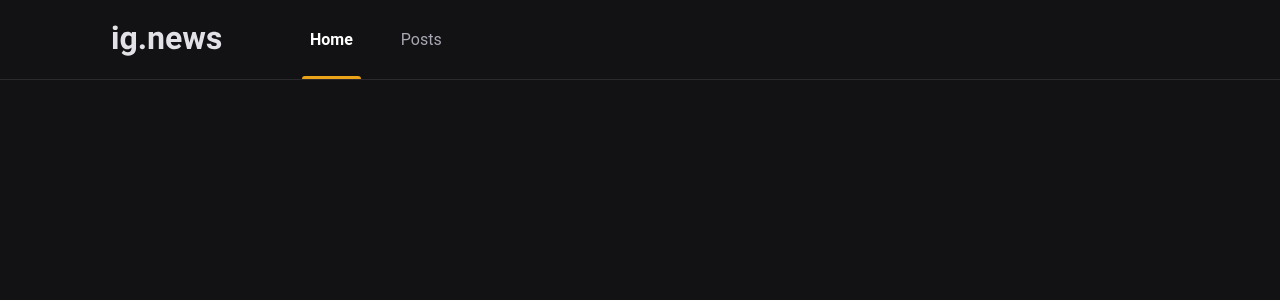
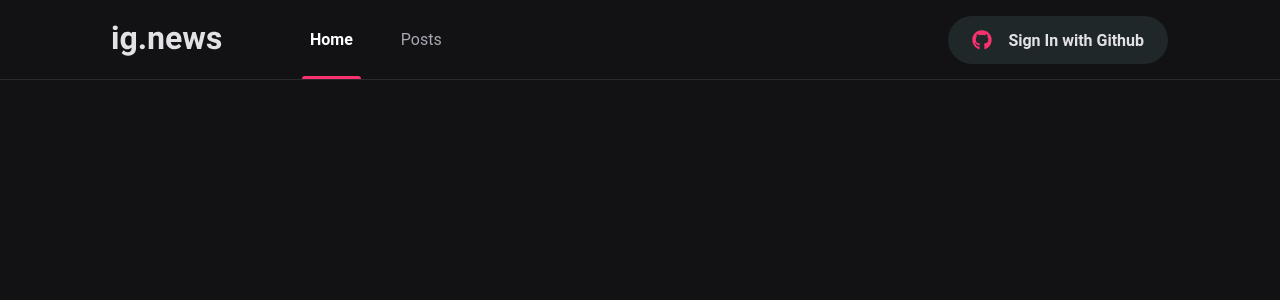
Before and after one commit to sampaiocode/ignews, a Next.js app: page / in a window 1280 px wide. Shown: the top 300 px of the page. Built offline with nearby package versions, Linux system fonts and the light colour scheme.

Commit message:
feat: adicionando o componente SignInButton

```diff
--- a/package.json
+++ b/package.json
@@ -12,6 +12,7 @@
     "next": "12.1.6",
     "react": "18.2.0",
     "react-dom": "18.2.0",
+    "react-icons": "^4.4.0",
     "sass": "^1.52.3"
   },
   "devDependencies": {
--- a/src/components/Header/index.tsx
+++ b/src/components/Header/index.tsx
@@ -1,8 +1,10 @@
 import Image from 'next/image';
+import { SignInButton } from '../SignInButton';
 import styles from './styles.module.scss';
 
 export function Header() {
   return (
+    <>
       <header className={styles.headerContainer}>
         <div className={styles.headerContent}>
           <Image src="/images/logo.svg" width="110" height="31" alt="ig.news" />
@@ -10,7 +12,9 @@
             <a className={styles.active}>Home</a>
             <a>Posts</a>
           </nav>
+          <SignInButton />
         </div>
       </header>
+    </>
   );
 }
--- a/src/components/Header/styles.module.scss
+++ b/src/components/Header/styles.module.scss
@@ -23,6 +23,7 @@
       padding: 0 0.5rem;
       line-height: 5rem;
       color: var(--gray-300);
+      cursor: pointer;
 
       transition: color 0.2s;
 
@@ -45,7 +46,7 @@
         bottom: 1px;
         left: 0;
 
-        background: var(--yellow-500);
+        background: var(--pink-100);
       }
 
       & + a {
@@ -53,4 +54,8 @@
       }
     }
   }
+
+  button {
+    margin-left: auto;
+  }
 }
--- /dev/null
+++ b/src/components/SignInButton/index.tsx
@@ -0,0 +1,21 @@
+import { FaGithub } from 'react-icons/fa';
+import { FiX } from 'react-icons/fi';
+
+import styles from './styles.module.scss';
+
+export function SignInButton() {
+  const isUserLoggedIn = false;
+
+  return isUserLoggedIn ? (
+    <button type="button" className={styles.signInButton}>
+      <FaGithub color="#04d361" />
+      Deivit Eduardo
+      <FiX color="#737380" className={styles.closeIcon} />
+    </button>
+  ) : (
+    <button type="button" className={styles.signInButton}>
+      <FaGithub color="#f7326e" />
+      Sign In with Github
+    </button>
+  );
+}
--- /dev/null
+++ b/src/components/SignInButton/styles.module.scss
@@ -0,0 +1,32 @@
+.signInButton {
+  height: 3rem;
+  background: var(--gray-850);
+  color: var(--gray-100);
+  font-weight: 700;
+  border: 0;
+  border-radius: 3rem;
+  padding: 0 1.5rem;
+
+  display: flex;
+  align-items: center;
+  justify-content: center;
+
+  transition: filter 0.2s;
+
+  svg {
+    height: 20px;
+    width: 20px;
+  }
+
+  svg:first-child {
+    margin-right: 1rem;
+  }
+
+  svg.closeIcon {
+    margin-left: 1rem;
+  }
+
+  &:hover {
+    filter: brightness(0.8);
+  }
+}
--- a/src/styles/global.scss
+++ b/src/styles/global.scss
@@ -10,10 +10,11 @@
   --gray-100: #e1e1e6;
   --gray-300: #a8a8b3;
   --gray-800: #29292e;
+  --gray-850: #1f2729;
   --gray-900: #121214;
 
-  --cyan-500: #61dafb;
-  --yellow-500: #eba417;
+  --blue-200: #2e74da;
+  --pink-100: #f7326e;
 }
 
 @media (max-width: 1000px) {
```
Also changed, not shown: public/images/avatar.svg, 1 other file (tests, documents, lock files or other folders). Lines whose indentation alone changed are shown as unchanged.
